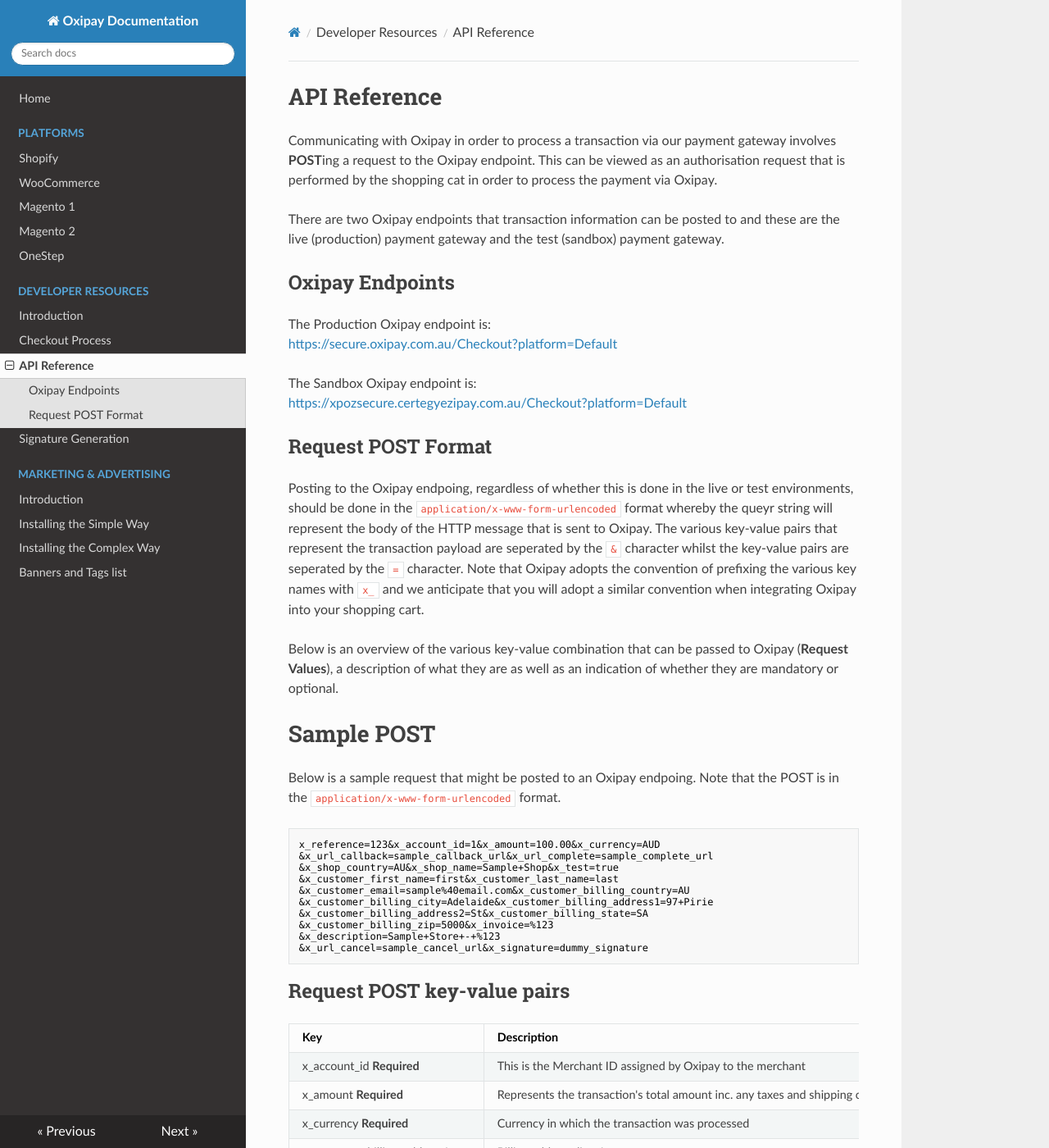
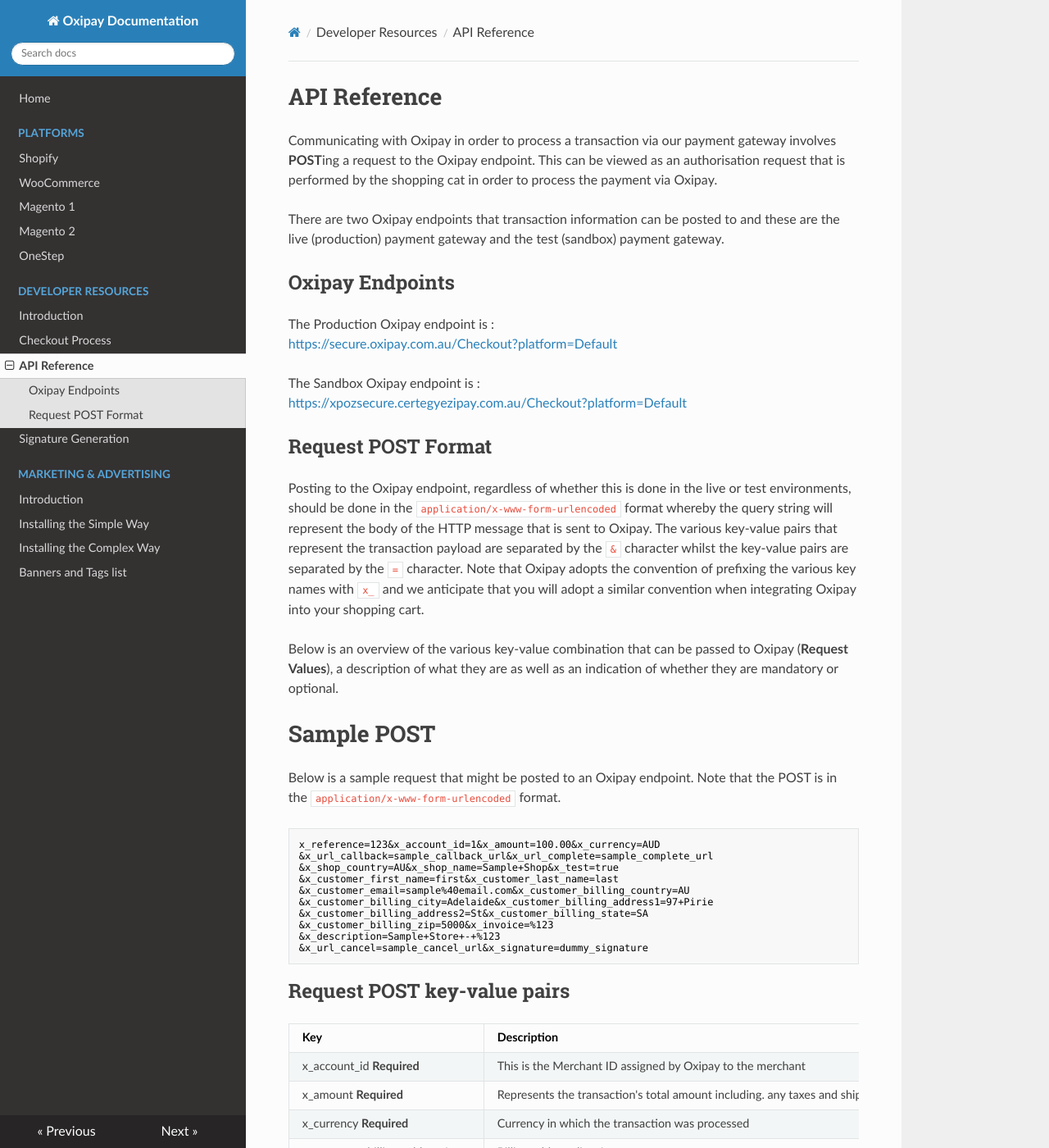
Before and after one commit to oxipay/oxidocs, an MkDocs documentation site: the page built from docs/developer_resources/api_reference.md, in a window 1280 px wide and 1400 px high. Shown: the whole window at 82% size. Built offline with MkDocs 1.6.1, drawn with Linux system fonts in a browser that asks for light colours; nearby versions of some CDN libraries; old or Windows-style settings are respelled for this version of MkDocs; some of the changed text lies outside the part shown.

Commit message:
spelling error fixes

````diff
--- a/docs/developer_resources/api_reference.md
+++ b/docs/developer_resources/api_reference.md
@@ -5,19 +5,19 @@
 There are two Oxipay endpoints that transaction information can be posted to and these are the live (production) payment gateway and the test (sandbox) payment gateway.
 
 ## Oxipay Endpoints
-The Production Oxipay endpoint is:<br> [https://secure.oxipay.com.au/Checkout?platform=Default](https://secure.oxipay.com.au/Checkout?platform=Default)
+The Production Oxipay endpoint is :<br> [https://secure.oxipay.com.au/Checkout?platform=Default](https://secure.oxipay.com.au/Checkout?platform=Default)
 
-The Sandbox Oxipay endpoint is:<br> [https://xpozsecure.certegyezipay.com.au/Checkout?platform=Default](https://xpozsecure.certegyezipay.com.au/Checkout?platform=Default)
+The Sandbox Oxipay endpoint is :<br> [https://xpozsecure.certegyezipay.com.au/Checkout?platform=Default](https://xpozsecure.certegyezipay.com.au/Checkout?platform=Default)
 
 ## Request POST Format
 
-Posting to the Oxipay endpoing, regardless of whether this is done in the live or test environments, should be done in the <code>application/x-www-form-urlencoded</code> format whereby the queyr string will represent the body of the HTTP message that is sent to Oxipay. The various key-value pairs that represent the transaction payload are seperated by the <code>&</code> character whilst the key-value pairs are seperated by the <code>=</code> character. Note that Oxipay adopts the convention of prefixing the various key names with <code>x_</code> and we anticipate that you will adopt a similar convention when integrating Oxipay into your shopping cart.
+Posting to the Oxipay endpoint, regardless of whether this is done in the live or test environments, should be done in the <code>application/x-www-form-urlencoded</code> format whereby the query string will represent the body of the HTTP message that is sent to Oxipay. The various key-value pairs that represent the transaction payload are separated by the <code>&</code> character whilst the key-value pairs are separated by the <code>=</code> character. Note that Oxipay adopts the convention of prefixing the various key names with <code>x_</code> and we anticipate that you will adopt a similar convention when integrating Oxipay into your shopping cart.
 
 Below is an overview of the various key-value combination that can be passed to Oxipay (**Request Values**), a description of what they are as well as an indication of whether they are mandatory or optional.
 
 # Sample POST
 
-Below is a sample request that might be posted to an Oxipay endpoing. Note that the POST is in the <code>application/x-www-form-urlencoded</code> format.
+Below is a sample request that might be posted to an Oxipay endpoint. Note that the POST is in the <code>application/x-www-form-urlencoded</code> format.
 
 
 ```URL
@@ -38,7 +38,7 @@
  Key | Description | Type | Example
 -----|-------------|------|---------
 x_account_id **Required**         | This is the Merchant ID assigned by Oxipay to the merchant | unicode string | 123456
-x_amount **Required**             | Represents the transaction's total amount inc. any taxes and shipping costs | decimal | 99.90
+x_amount **Required**             | Represents the transaction's total amount including. any taxes and shipping costs | decimal | 99.90
 x_currency **Required**           | Currency in which the transaction was processed | iso-4217 | AUD
 x_customer_billing_address1       | Billing address, line 1 | unicode string | 97 Pirie St
 x_customer_billing_address2       | Billing address, line 2 | unicode string | Level 6
@@ -85,8 +85,8 @@
 x_account_id **Required**         | This is the Merchant ID assigned by Oxipay to the merchant | unicode string | 123456
 x_reference **Required**          | A reference that uniquely references the order and assigned by the merchant | ascii string | 19783
 x_currency **Required**           | Currency in which the transaction was processed | iso-4217 | AUD
-x_test **Required**               | Indicates whether the transaciton is to be processed as a live or a test transaction | true/false | true
-x_amount **Required**             | Represents the transaction's total amount inc. any taxes and shipping costs | decimal | 99.90
+x_test **Required**               | Indicates whether the transaction is to be processed as a live or a test transaction | true/false | true
+x_amount **Required**             | Represents the transaction's total amount including any taxes and shipping costs | decimal | 99.90
 x_gateway_reference **Required**  | A reference for the authorisation issues by Oxipay that is unique | unique string | 123
 x_timestamp **Required**          | Time at which the transaction is completed, in UTC format YYYY-MM-DDTHH:MM:SSZ | iso-8601 in UTC | 2017-06-24T12:11:43Z
 x_result **Required**             | Values that represent the outcome of a transaction | Valid values are **completed**, **failed** and **pending** | **failed**
````
Also changed, not shown: docs/developer_resources/checkout_process.md (+1 -1 lines), docs/developer_resources/signature_generation.md (+2 -2 lines).
